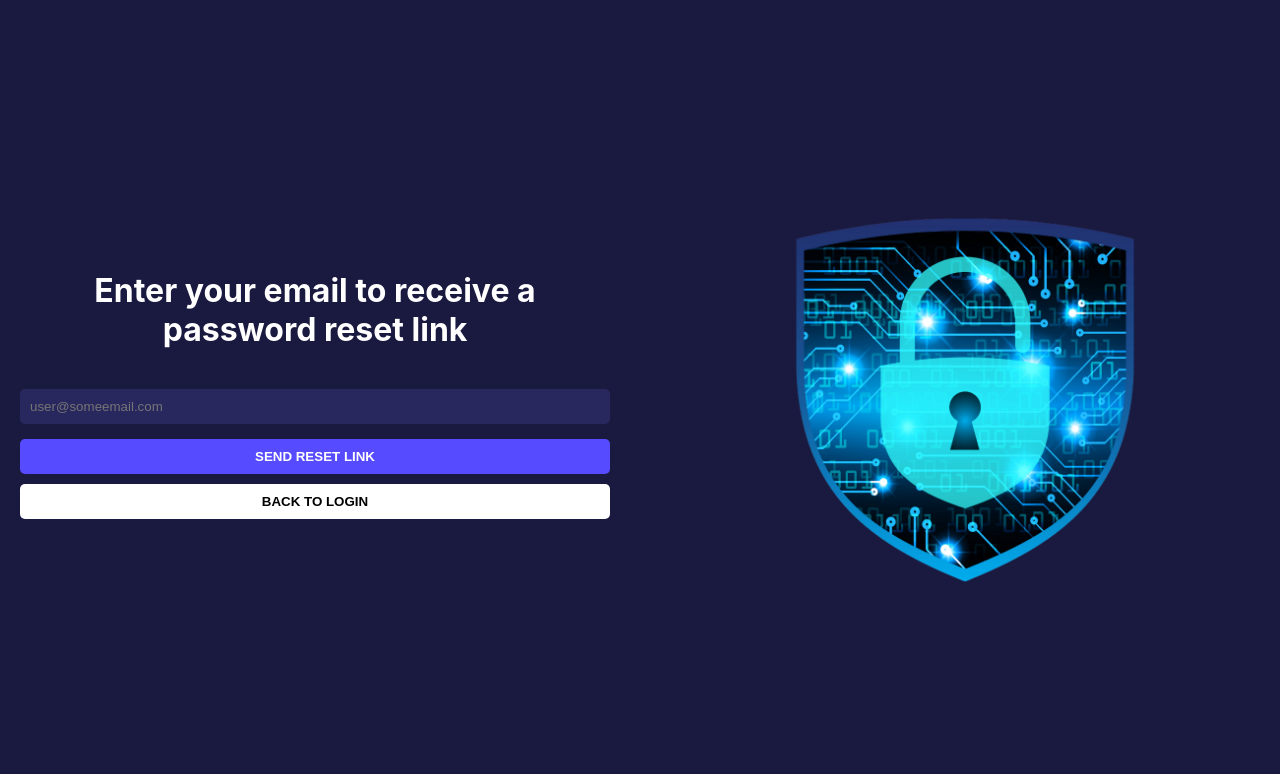
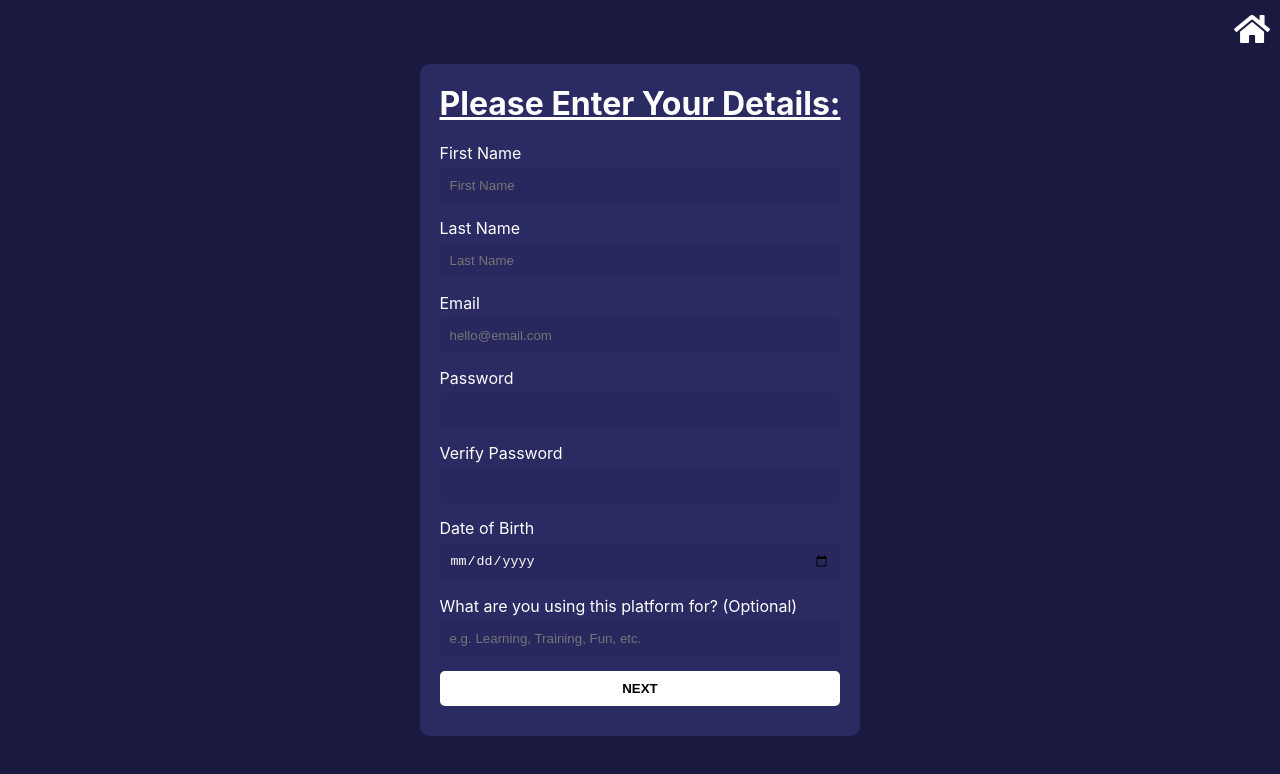
Before and after one commit to Capstone-Team-20/cyberpattern.github.io, a React (Create React App) app: page /cyberpattern.github.io/registration in a window 1280 px wide. Shown: the top 774 px of the page. Built offline with nearby package versions, Linux system fonts and the light colour scheme; no server answers.

Commit message:
Update RegistrationPage.js
back back

```diff
--- a/src/Components/RegistrationPage.js
+++ b/src/Components/RegistrationPage.js
@@ -1,85 +1,206 @@
 import React, { useState } from "react";
-import "../Styles/LoginPage.css";
-import image from "../Assets/HomePage.png";
-import { useNavigate } from 'react-router-dom';
-import { createClient } from "@supabase/supabase-js";
+import { useNavigate } from "react-router-dom";
+import { createClient } from "@supabase/supabase-js";  // Import Supabase client
+import "../Styles/RegistrationPage.css";
 
-const supabaseURL = process.env.REACT_APP_SUPABASE_URL;
-const supabaseAnonKey = process.env.REACT_APP_SUPABASE_ANON_KEY;
+// Initiatlize Supabase Client
+const supabaseUrl = 'https://kdzamdxnnnzodftvjcrh.supabase.co';
+const supabaseAnonKey = 'eyJhbGciOiJIUzI1NiIsInR5cCI6IkpXVCJ9.eyJpc3MiOiJzdXBhYmFzZSIsInJlZiI6ImtkemFtZHhubm56b2RmdHZqY3JoIiwicm9sZSI6ImFub24iLCJpYXQiOjE3Mzc2NzA5NzIsImV4cCI6MjA1MzI0Njk3Mn0.0Ml4p6x7VDY2m5_t2ISl0aEYpEum-vD8uFL1BYxBaes';
+const supabase = createClient(supabaseUrl, supabaseAnonKey);
 
-const supabase = createClient(supabaseURL, supabaseAnonKey);
-
-const ForgotPassword = () => {
+const RegistrationPage = () => {
   const navigate = useNavigate();
+  const [firstName, setFirstName] = useState("");
+  const [lastName, setLastName] = useState("");
   const [email, setEmail] = useState("");
+  const [password, setPassword] = useState("");
+  const [verifyPassword, setVerifyPassword] = useState("");
+  const [firstNameError, setFirstNameError] = useState("");
+  const [lastNameError, setLastNameError] = useState("");
+  const [passwordError, setPasswordError] = useState("");
   const [emailError, setEmailError] = useState("");
-  const [message, setMessage] = useState("");
-
-  const emailRegex = /^[a-zA-Z0-9._%+-]+@[a-zA-Z0-9.-]+\.[a-zA-Z]{2,}$/;
-
-  const handleEmailChange = (e) => {
-    const emailValue = e.target.value;
-    setEmail(emailValue);
-    if (emailValue && !emailRegex.test(emailValue)) {
-      setEmailError("Please enter a valid email address.");
-    } else {
-      setEmailError("");
-    }
-  };
+  const [passwordMatchError, setPasswordMatchError] = useState("");
 
   const handleHomeClick = () => {
     navigate("/"); // Redirect to Login page
   };
 
-  const handleResetPassword = async () => {
-    if (!email || emailError) return;
-
-    try {
-      const { error } = await supabase.auth.resetPasswordForEmail(email);
-      if (error) throw error;
-      setMessage("If this email is registered, you will receive password reset instructions.");
-    } catch (error) {
-      setEmailError("Something went wrong. Please try again later.");
+  const handlePasswordChange = (e) => {
+    setPassword(e.target.value);
+    if (e.target.value !== verifyPassword) {
+      setPasswordMatchError("Passwords do not match.");
+    } else {
+      setPasswordMatchError("");
     }
   };
 
+  const handleVerifyPasswordChange = (e) => {
+    setVerifyPassword(e.target.value);
+    if (password !== e.target.value) {
+      setPasswordMatchError("Passwords do not match.");
+    } else {
+      setPasswordMatchError("");
+    }
+  };
+
+  const handleFirstNameChange = (e) => {
+    setFirstName(e.target.value);
+    if (e.target.value) {
+      setFirstNameError("");
+    }
+  };
+
+  const handleLastNameChange = (e) => {
+    setLastName(e.target.value);
+    if (e.target.value) {
+      setLastNameError("");
+    }
+  };
+
+  const handleEmailChange = (e) => {
+    setEmail(e.target.value);
+    if (e.target.value && /\S+@\S+\.\S+/.test(e.target.value)) {
+      setEmailError("");
+    }
+  };
+
+const handleNextClick = async (e) => {
+    e.preventDefault();
+
+    // Validate First Name
+    if (!firstName) {
+      setFirstNameError("Please enter your first name.");
+      return;
+    }
+
+    // Validate Last Name
+    if (!lastName) {
+      setLastNameError("Please enter your last name.");
+      return;
+    }
+
+    // Validate Email
+    if (!email || !/\S+@\S+\.\S+/.test(email)) {
+      setEmailError("Please enter a valid email address.");
+      return;
+    }
+
+    // Validate Password
+    if (password.length < 8) {
+      setPasswordError("Password must be at least 8 characters long.");
+      return;
+    }
+
+    // Check if passwords match
+    if (password !== verifyPassword) {
+      setPasswordMatchError("Passwords do not match.");
+      return;
+    }
+
+    try {
+      // Insert Data into Supabase
+      const { data, error } = await supabase
+        .from('Users')
+        .insert([
+          { email, password, firstName, lastName }
+        ]);
+
+      if (error) {
+        console.error('Error inserting data:', error);
+        alert("Error signing up.");
+      } else {
+        console.log('Data inserted:', data);
+        alert("Check your email for the verification link!");
+        navigate("/"); // Redirect to login page
+      }
+    } catch (error) {
+      console.error("Error signing up:", error.message);
+      alert(error.message);
+    }
+  };
+
+
   return (
-    <div className="login-grid">
-      <div className="form-container">
-        <h2>Enter your email to receive a password reset link</h2>
-        <br></br>
+    <div className="registration-container">
+      {/* Home Icon */}
+      <div className="home-icon" onClick={handleHomeClick}>
+        <i className="fas fa-home"></i>
+      </div>
+
+      <div className="registration-content">
+        <h1>Please Enter Your Details:</h1>
         <form>
+          <label>First Name</label>
+          <input
+            type="text"
+            placeholder="First Name"
+            value={firstName}
+            onChange={handleFirstNameChange}
+            required
+          />
+          {firstNameError && <p className="error-message">{firstNameError}</p>}
+
+          <label>Last Name</label>
+          <input
+            type="text"
+            placeholder="Last Name"
+            value={lastName}
+            onChange={handleLastNameChange}
+            required
+          />
+          {lastNameError && <p className="error-message">{lastNameError}</p>}
+
+
+          <label>Email</label>
           <input
             type="email"
-            id="email"
-            placeholder="user@someemail.com"
+            placeholder="hello@email.com"
             value={email}
             onChange={handleEmailChange}
             required
           />
           {emailError && <p className="error-message">{emailError}</p>}
-          {message && <p className="success-message">{message}</p>}
-          <button
-            type="button"
-            className="btn-primary"
-            onClick={handleResetPassword}
-            disabled={!email || emailError}
-          >
-            SEND RESET LINK
-          </button>
+
+          <label>Password</label>
+          <input
+            type="password"
+            value={password}
+            onChange={handlePasswordChange}
+            required
+          />
+          {passwordError && <p className="error-message">{passwordError}</p>}
+
+          <label>Verify Password</label>
+          <input
+            type="password"
+            value={verifyPassword}
+            onChange={handleVerifyPasswordChange}
+            required
+          />
+          {passwordMatchError && (
+            <p className="error-message">{passwordMatchError}</p>
+          )}
+
+          <label>Date of Birth</label>
+          <input type="date" required />
+
+          <label>What are you using this platform for? (Optional)</label>
+          <input
+            type="text"
+            placeholder="e.g. Learning, Training, Fun, etc."
+          />
+
           <button
             type="button"
             className="btn-secondary"
-            onClick={handleHomeClick}          >
-            BACK TO LOGIN
+            onClick={handleNextClick}
+          >
+            NEXT
           </button>
         </form>
-      </div>
-      <div className="image-container">
-        <img src={image} alt="Security illustration" />
       </div>
     </div>
   );
 };
 
-export default ForgotPassword;
+export default RegistrationPage;
```
